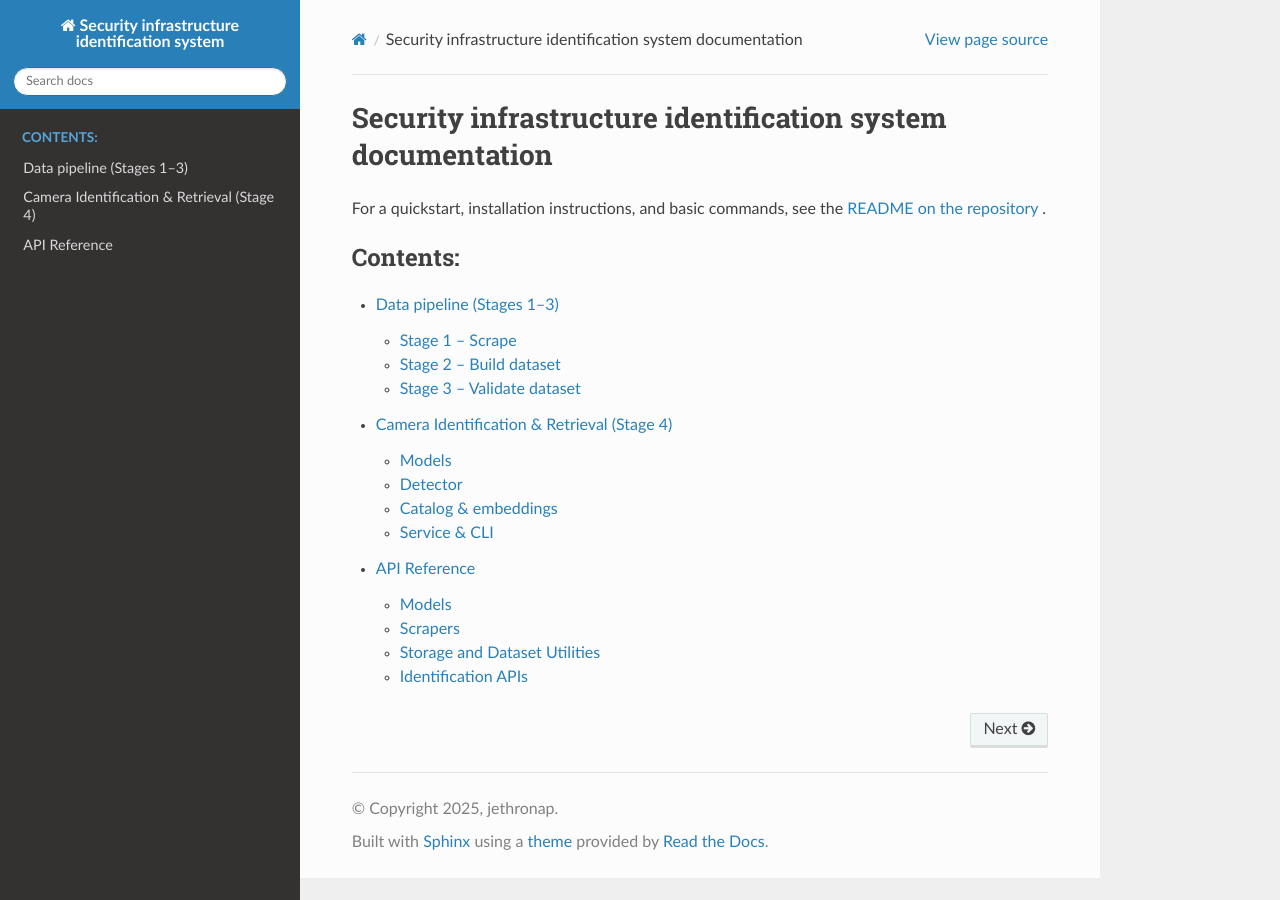
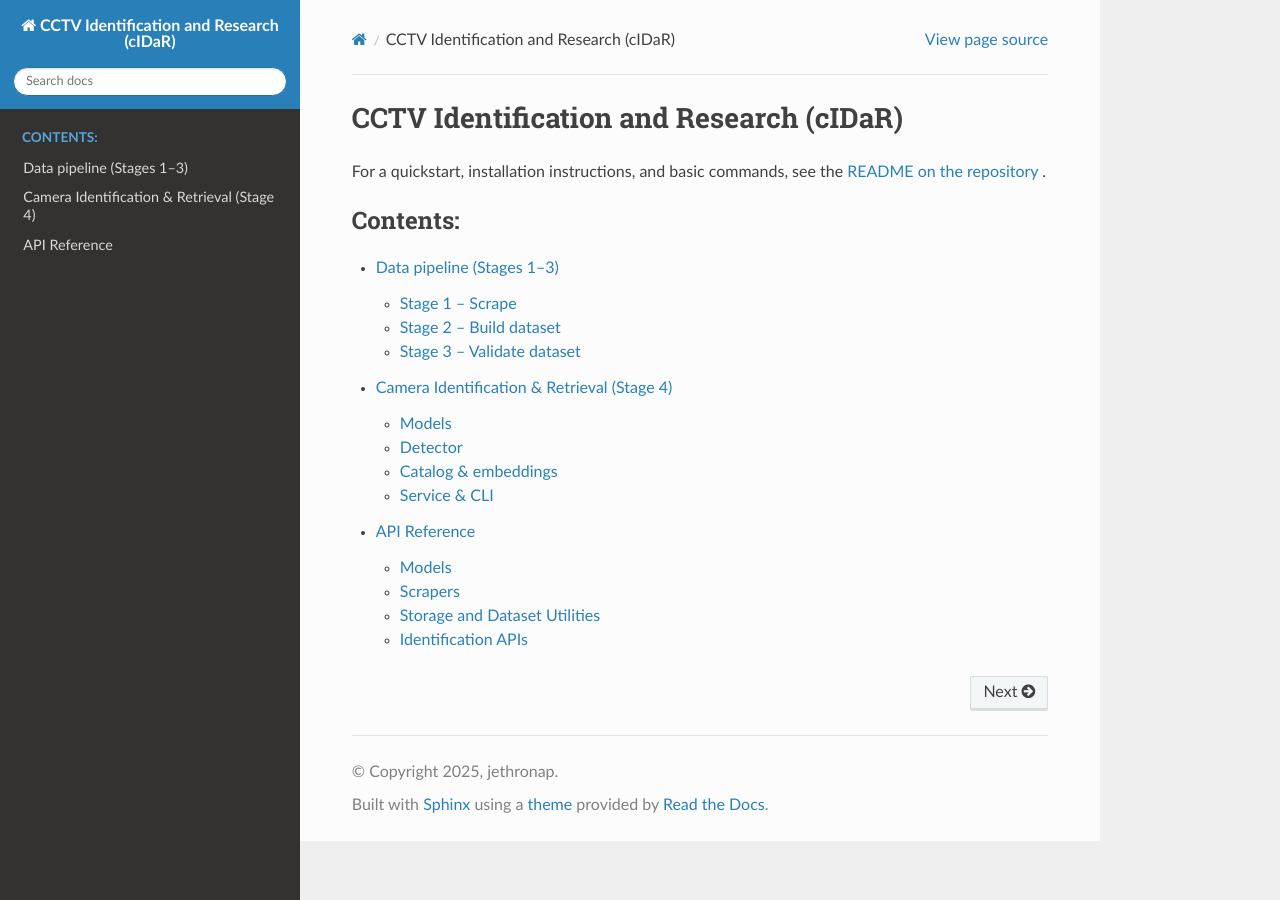
Before and after one commit to UNDO-project/UNDO-camera-id-and-retrieve, a Sphinx documentation site: the page built from docs/index.rst, in a window 1280 px wide. Built offline with Sphinx 7.4.7 and the Read the Docs theme 3.1.0, drawn with Linux system fonts in a browser that asks for light colours.

Commit message:
Updated documentation (#33)

```diff
--- a/docs/api_identification.rst
+++ b/docs/api_identification.rst
@@ -10,6 +10,7 @@ Models
    :members:
    :undoc-members:
    :show-inheritance:
+   :noindex:
 
 Detector
 --------
--- a/docs/conf.py
+++ b/docs/conf.py
@@ -10,10 +10,10 @@
 from pathlib import Path
 import sys
 
-project = "Security infrastructure identification system"
+project = "CCTV Identification and Research (cIDaR)"
 copyright = "2025, jethronap"
 author = "jethronap"
-release = "0.1.0"
+release = "0.3.0"
 
 # -- General configuration ---------------------------------------------------
 # https://www.sphinx-doc.org/en/master/usage/configuration.html#general-configuration
--- a/docs/identification.rst
+++ b/docs/identification.rst
@@ -1,5 +1,5 @@
 Camera Identification & Retrieval (Stage 4)
-==========================================
+============================================
 
 This section documents the camera identification pipeline built on top of
 the scraped catalog and embeddings.
@@ -11,6 +11,7 @@ Models
    :members:
    :undoc-members:
    :show-inheritance:
+   :noindex:
 
 Detector
 --------
--- a/docs/index.rst
+++ b/docs/index.rst
@@ -1,10 +1,10 @@
-.. Security infrastructure identification system documentation master file, created by
+.. CCTV Identification and Research (cIDaR) documentation master file, created by
    sphinx-quickstart on Wed Nov 19 15:03:43 2025.
    You can adapt this file completely to your liking, but it should at least
    contain the root `toctree` directive.
 
-Security infrastructure identification system documentation
-===========================================================
+CCTV Identification and Research (cIDaR)
+=========================================
 
 .. raw:: html
 
--- a/docs/pipeline.rst
+++ b/docs/pipeline.rst
@@ -40,7 +40,7 @@ Stage 1 – Scrape
 Stage 2 – Build dataset
 -----------------------
 
-.. automodule:: src.pipeline.dataset_builder
+.. automodule:: src.building.builder
    :members: DatasetBuilder
    :undoc-members:
    :show-inheritance:
```
